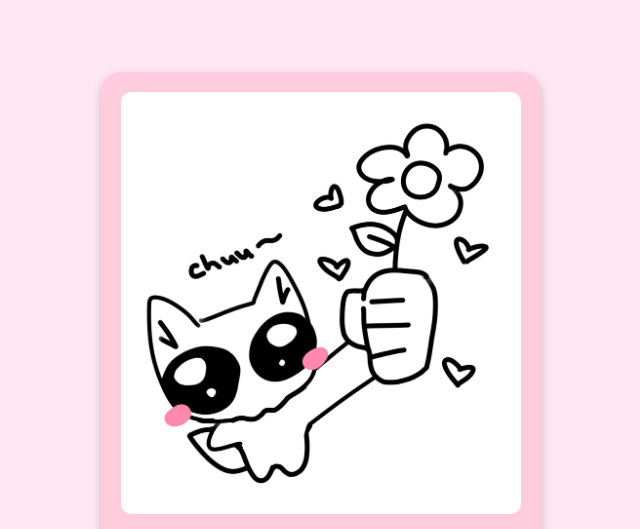
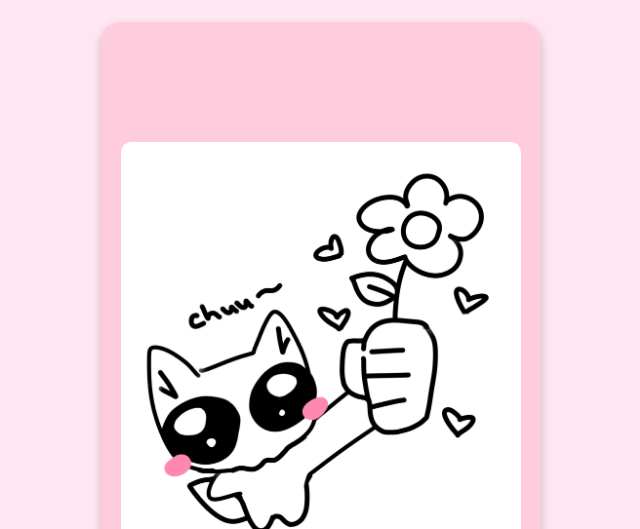
Before and after one commit to heyitsdashi/chuu, a plain HTML site: page index.html in a window 1280 px wide. Shown: the top 529 px of the page, without its empty margins (319-959 px from the left). Drawn offline with Linux system fonts and the light colour scheme.

Commit message:
Update styles.css

```diff
--- a/styles.css
+++ b/styles.css
@@ -54,19 +54,13 @@ h1 {
 
 .valentine-img {
   width: 100%;
-  max-width: 300px;
-  border-radius: 10px;
-  margin-bottom: 15px;
-  margin-top: 100px;
-}
-
-.valentine-img {
-  width: 100%;
   max-width: 600px;
   height: auto;
   display: block;
   margin: 0 auto;
   border-radius: 10px;
+  margin-bottom: 15px;
+  margin-top: 100px;
 }
 
 @font-face {
```
